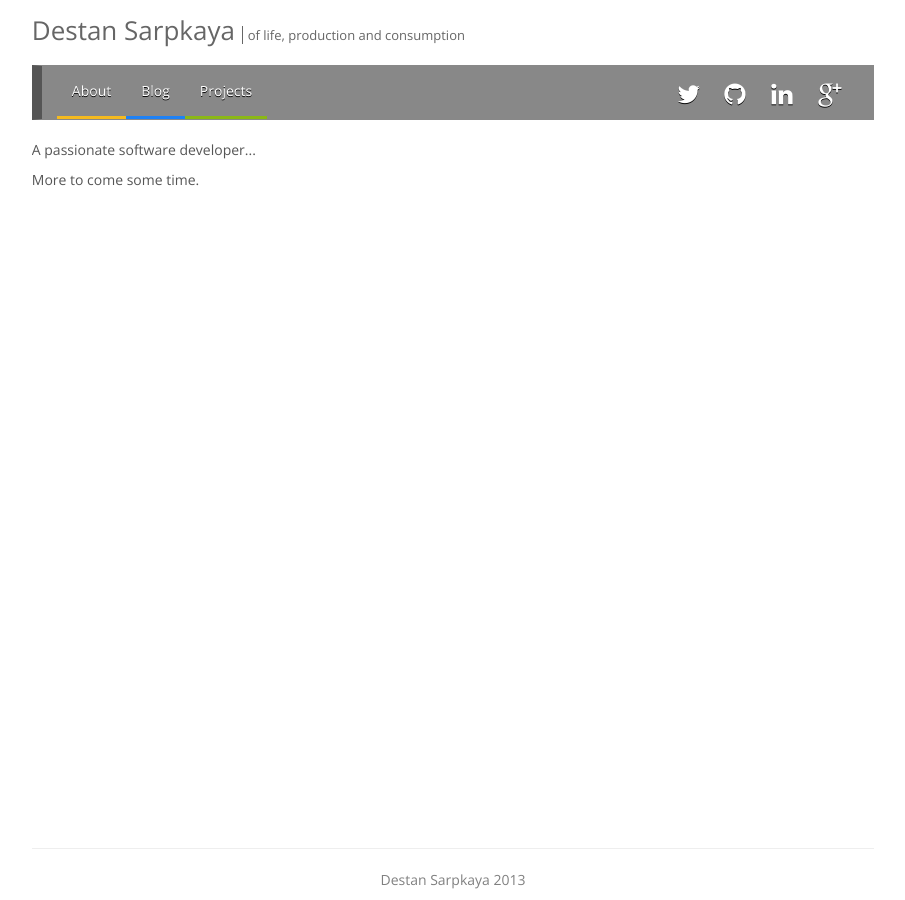
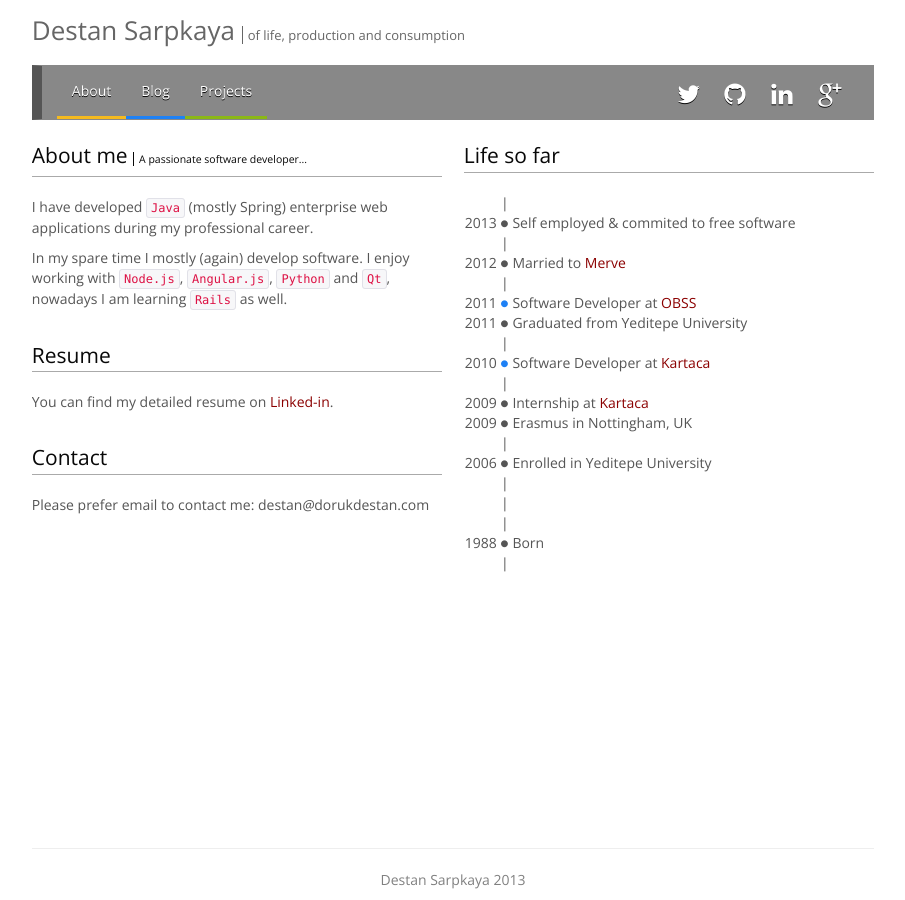
Before and after one commit to destan/destan.github.io, a Jekyll site: the page built from index.html, in a window 1280 px wide. Shown: the whole page, without its empty margins (187-1092 px from the left). Built offline with Jekyll 4.4.1, drawn with Linux system fonts in a browser that asks for light colours; grey boxes are pictures that could not be loaded.

Commit message:
add about page content

```diff
--- a/_layouts/default.html
+++ b/_layouts/default.html
@@ -37,7 +37,7 @@ title: Destan Sarpkaya
       <div id="main" class="span8 offset2">
 
         <div class="masthead">
-          <h3 class="smooth">{{ site.name }} <span id="slogan">{{ site.slogan }}</span></h3>
+          <h3 class="smooth">{{ site.name }} <span class="slogan">{{ site.slogan }}</span></h3>
           <div class="navbar">
             <div class="navbar-inner">
               <div class="container">
--- a/assets/css/default.css
+++ b/assets/css/default.css
@@ -4,6 +4,11 @@ html, body {
 
 h4{
   font-size: 18px;
+}
+
+legend{
+  border-bottom: 1px solid #aaa;
+  line-height: 1.5em;
 }
 
 #projectsBtn{
@@ -18,7 +23,7 @@ h4{
   border-bottom: 3px solid #F5BA1E;
 }
 
-#slogan{
+.slogan{
   font-size: 0.5em;
   border-left: 1px solid;
   padding-left: 5px;
@@ -55,6 +60,10 @@ h4{
 */
 }
 
+.at-sign:before{
+  content: "@"
+}
+
 .smooth{
   color: #666;
 }
--- /dev/null
+++ b/assets/js/about.js
@@ -0,0 +1,9 @@
+$(function() {
+  $('.timeline-desc, .for-tooltip, .timeline-date').each(function(i, e) {
+
+    var $element = $(this);
+    if($element.attr('data-original-title')){
+      $element.tooltip();
+    }
+  });
+});
--- a/index.html
+++ b/index.html
@@ -3,15 +3,115 @@ layout: default
 name: about
 ---
 
+<style type="text/css">
+  #timeline > div{
+    overflow: hidden;
+    white-space: nowrap;
+  }
+
+  /*let bootstrap tooltips wrap properly*/
+  #timeline > div .tooltip{
+    white-space: normal;
+  }
+
+  .timeline-date{
+    text-align: right;
+    min-width: 6ex;
+    display: inline-block;
+  }
+
+  .timeline-desc, .timeline-date{
+    cursor: pointer;
+  }
+
+  .timeline-desc:before{
+    content: " ";
+  }
+
+  .corporate{
+    color: #1E81F5;
+  }
+
+  .life{
+    /*color: #F5BA1E;*/
+  }
+
+</style>
+
 <div class="row-fluid">
   <div class="span6">
-    <p>A passionate software developer...</p>
-    <p>More to come some time.</p>
+    <legend>
+      About me
+      <span class="slogan">A passionate software developer...</span>
+    </legend>
+    <p>I have developed <code>Java</code> (mostly Spring) enterprise web applications during my professional career.</p>
+    <p>In my spare time I mostly (again) develop software. I enjoy working with <code>Node.js</code>, <code>Angular.js</code>, <code>Python</code> and <code>Qt</code>, nowadays I am learning <code>Rails</code> as well.</p>
+
+    <br>
+    <legend>Resume</legend>
+    <p>You can find my detailed resume on <a href="http://www.linkedin.com/in/dorukdestan">Linked-in</a>.</p>
+
+    <br>
+    <legend>Contact</legend>
+    <p>Please prefer email to contact me: destan<i class="at-sign"></i>dorukdestan.com</p>
   </div>
   <div class="span6">
+    <legend>Life so far</legend>
+    <div id="timeline">
+      <div><span class="timeline-date">|</span></div>
+      <div>
+        <span class="timeline-date" data-original-title="current">2013 ●</span>
+        <span class="timeline-desc" data-original-title="free as in freedom">Self employed & commited to free software</span>
+      </div>
+      <div><span class="timeline-date">|</span></div>
+      <div>
+        <span class="timeline-date" data-original-title="February">2012 <span class="life">●</span></span>
+        <span class="timeline-desc" data-original-title="yay :)">Married to <a href="https://twitter.com/mmervekacar">Merve</a></span>
+      </div>
+      <div><span class="timeline-date">|</span></div>
+      <div>
+        <span class="timeline-date" data-original-title="October">2011 <span class="corporate">●</span></span>
+        <span class="timeline-desc" data-original-title="Worked as JavaEE web developer between October 2011 - June 2013">Software Developer at <a href="http://www.obss.com.tr">OBSS</a></span>
+      </div>
+      <div>
+        <span class="timeline-date" data-original-title="June">2011 ●</span>
+        <span class="timeline-desc" data-original-title="with an unnecessary high degree">Graduated from Yeditepe University</span>
+      </div>
+      <div><span class="timeline-date">|</span></div>
+      <div>
+        <span class="timeline-date" data-original-title="June">2010 <span class="corporate">●</span></span>
+        <span class="timeline-desc" data-original-title="Worked as JavaEE web developer between June 2010 - October 2011 ">Software Developer at <a href="http://www.kartaca.com">Kartaca</a></span>
+      </div>
+      <div><span class="timeline-date">|</span></div>
+      <div>
+        <span class="timeline-date" data-original-title="summer">2009 ●</span>
+        <span class="timeline-desc" data-original-title="on Java, Spring">Internship at <a href="http://www.kartaca.com">Kartaca</a></span>
+      </div>
+      <!-- <div><span class="timeline-date">|</span></div> -->
+      <div>
+        <span class="timeline-date">2009 ●</span>
+        <span class="timeline-desc" data-original-title="at The University of Nottingham">Erasmus in Nottingham, UK</span>
+      </div>
+      <div><span class="timeline-date">|</span></div>
+      <div>
+        <span class="timeline-date">2006 ●</span>
+        <span class="timeline-desc" data-original-title="Istanbul">Enrolled in Yeditepe University</span>
+      </div>
+      <div><span class="timeline-date">|</span></div>
+      <div><span class="timeline-date">|</span></div>
+      <div><span class="timeline-date">|</span></div>
+      <div>
+        <span class="timeline-date" data-original-title="April">1988 <span class="life">●</span></span>
+        <span class="timeline-desc" data-original-title="in Manisa, Turkey">Born</span>
+      </div>
+      <div><span class="timeline-date">|</span></div>
+    </div><!-- end timeline -->
+
   </div>
 </div>
 
 <script type="text/javascript">
 window.name = '{{ page.name }}';
 </script>
+
+<script src="{{site.url}}/assets/js/about.js" defer="defer"></script>
```
Also changed, not shown: _plugins/ext.rb (added).
